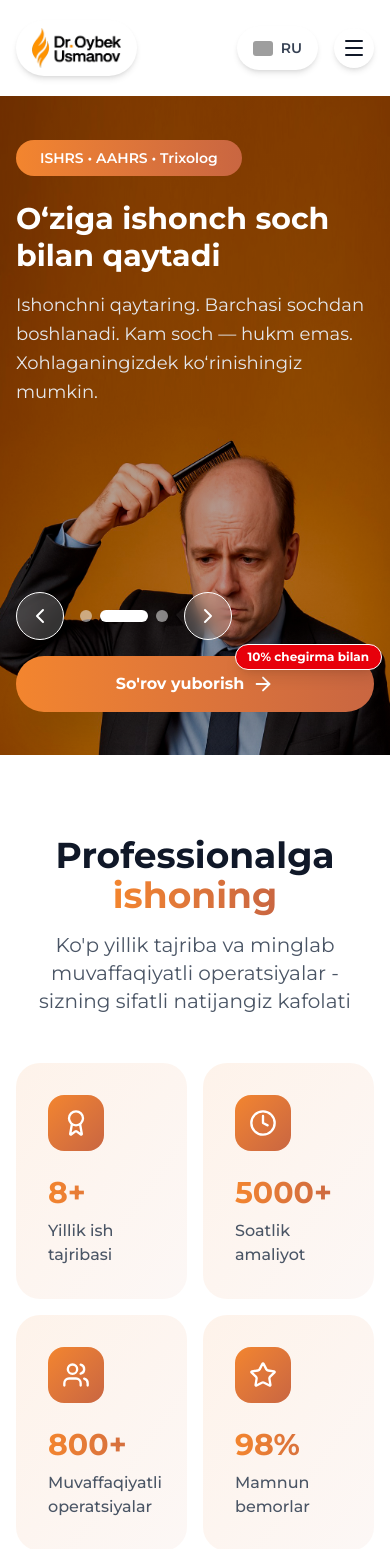
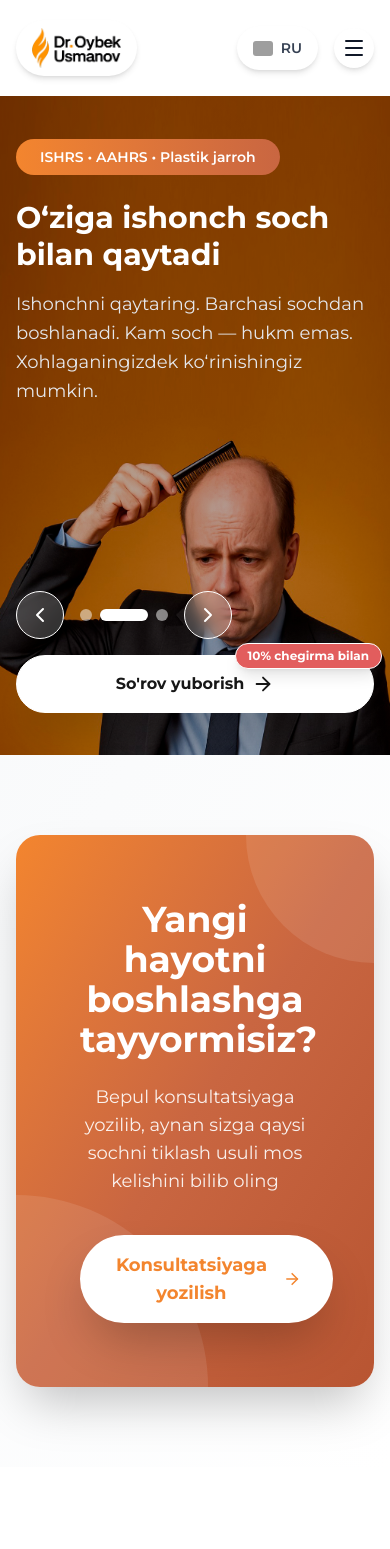
Before and after one commit to Lyuhon/DR_Oybek_Usmanov, a Next.js app: page /reviews in a window 390 px wide. Shown: the top 1549 px of the page. Built offline with nearby package versions, Linux system fonts and the light colour scheme; grey boxes are pictures that could not be loaded.

Commit message:
edited some reviews object

```diff
--- a/app/HairTransplantLandingNew.jsx
+++ b/app/HairTransplantLandingNew.jsx
@@ -300,12 +300,12 @@ export default function HairTransplantLanding({ translations, initialLang = 'uz'
 
                                 <a href="#contact"
                                     onClick={(e) => smoothScroll(e, 'contact')}
-                                    className="bg-gradient-to-r from-[#f3852e] to-[#c96641] hover:from-[#c96641] hover:to-[#f3852e] text-white px-8 md:px-10 py-4 md:py-5 rounded-full font-bold text-base md:text-lg transition-all transform hover:scale-105 shadow-2xl flex items-center justify-center space-x-2"
+                                    className="md:bg-gradient-to-r md:from-[#f3852e] md:to-[#c96641] md:hover:from-[#c96641] md:hover:to-[#f3852e] md:text-white bg-gradient-to-r from-[#fff] to-[#fff] px-8 md:px-10 py-4 md:py-5 rounded-full font-bold text-base md:text-lg transition-all transform hover:scale-105 shadow-2xl flex items-center justify-center space-x-2 border-1 border-white"
                                 >
                                     <span>{t.hero.cta}</span>
                                     <ArrowRight size={22} />
                                 </a>
-                                <div className="absolute -top-3 -right-2 bg-red-600 text-white text-xs md:text-sm font-bold px-3 py-1 rounded-full shadow-lg border-1 border-white">
+                                <div className="absolute -top-3 -right-2 bg-red-600- bg-[#e25d5d] text-white text-xs md:text-sm font-bold px-3 py-1 rounded-full shadow-lg border-1 border-white">
                                     {t.hero.sale}
                                 </div>
                             </div>
@@ -340,6 +340,23 @@ export default function HairTransplantLanding({ translations, initialLang = 'uz'
                     </div>
                 </div>
             </section >
+
+            <section className="py-20 bg-gradient-to-br from-gray-50 to-white">
+                <div className="max-w-7xl mx-auto px-4">
+                    <div className="bg-gradient-to-br from-[#f3852e] via-[#c96641] to-[#b85532] rounded-3xl p-16 text-center shadow-2xl relative overflow-hidden">
+                        <div className="absolute top-0 right-0 w-64 h-64 bg-white/10 rounded-full -mr-32 -mt-32"></div>
+                        <div className="absolute bottom-0 left-0 w-96 h-96 bg-white/10 rounded-full -ml-48 -mb-48"></div>
+                        <div className="relative z-10">
+                            <h2 className="text-4xl md:text-6xl font-bold text-white mb-6">{t.cta.title}</h2>
+                            <p className="text-lg md:text-xl text-white/90 mb-10 max-w-3xl mx-auto">{t.cta.subtitle}</p>
+                            <a href="#contact" onClick={(e) => smoothScroll(e, 'contact')} className="inline-flex items-center space-x-3 bg-white text-[#f3852e] px-8 md:px-12 py-4 md:py-5 rounded-full font-bold text-lg md:text-xl transition-all transform hover:scale-105 shadow-2xl hover:shadow-3xl">
+                                <span>{t.cta.button}</span>
+                                <ArrowRight size={26} />
+                            </a>
+                        </div>
+                    </div>
+                </div>
+            </section>
 
             {/* Stats Section */}
             < section className="py-20 bg-white" >
@@ -707,7 +724,7 @@ export default function HairTransplantLanding({ translations, initialLang = 'uz'
             <BeforeAfter t={t} />
 
             {/* CTA Section */}
-            <section className="py-20 bg-gradient-to-br from-gray-50 to-white">
+            {/* <section className="py-20 bg-gradient-to-br from-gray-50 to-white">
                 <div className="max-w-7xl mx-auto px-4">
                     <div className="bg-gradient-to-br from-[#f3852e] via-[#c96641] to-[#b85532] rounded-3xl p-16 text-center shadow-2xl relative overflow-hidden">
                         <div className="absolute top-0 right-0 w-64 h-64 bg-white/10 rounded-full -mr-32 -mt-32"></div>
@@ -722,7 +739,7 @@ export default function HairTransplantLanding({ translations, initialLang = 'uz'
                         </div>
                     </div>
                 </div>
-            </section>
+            </section> */}
 
             {/* Contact Section */}
             <section id="contact-" className="py-20 bg-white">
--- a/app/VideoReviews.jsx
+++ b/app/VideoReviews.jsx
@@ -38,9 +38,14 @@ const videoReviews = [
         video: '/video/UM-5.mp4',
         rating: 5,
     },
+    {
+        image: '/video/UM-6-min.jpg',
+        video: '/video/UM-6.mp4',
+        rating: 5,
+    },
 ];
 
-function VideoReviewCard({ review, t }) {
+function VideoReviewCard({ review, t, className = '' }) {
     const [isPlaying, setIsPlaying] = useState(false);
     const videoRef = useRef(null);
 
@@ -61,7 +66,9 @@ function VideoReviewCard({ review, t }) {
     };
 
     return (
-        <div className="bg-white rounded-3xl overflow-hidden shadow-xl hover:shadow-2xl transition-all duration-300 hover:-translate-y-2">
+        // <div className="bg-white rounded-3xl overflow-hidden shadow-xl hover:shadow-2xl transition-all duration-300 hover:-translate-y-2">
+        <div className={`bg-white rounded-3xl overflow-hidden shadow-xl hover:shadow-2xl transition-all duration-300 hover:-translate-y-2 ${className}`}>
+
             {/* Большое фото сверху */}
             <div className="relative h-[70vh] lg:h-[500px] bg-gray-100">
                 <Image
@@ -149,12 +156,24 @@ export default function VideoReviews({ t }) {
                     </p>
                 </div>
 
-                <div className="grid md:grid-cols-2 lg:grid-cols-3 gap-10">
+                {/* <div className="grid md:grid-cols-2 lg:grid-cols-3 gap-10">
                     {videoReviews.map((review, index) => (
                         <VideoReviewCard
                             key={index}
                             review={review}           // ← передаём объект с данными
                             t={t.videoReviews}        // ← переводы
+                        />
+                    ))}
+
+                </div> */}
+
+                <div className="grid md:grid-cols-2 lg:grid-cols-3 gap-10">
+                    {videoReviews.map((review, index) => (
+                        <VideoReviewCard
+                            key={index}
+                            review={review}
+                            t={t.videoReviews}
+                            className={index === 6 ? 'md:hidden' : ''}  // ← вот тут прячем 7-й
                         />
                     ))}
                 </div>
--- a/app/translations.json
+++ b/app/translations.json
@@ -26,7 +26,7 @@
             "languageCode": "RU"
         },
         "hero": {
-            "badge": "ISHRS • AAHRS • Trixolog",
+            "badge": "ISHRS • AAHRS • Plastik jarroh",
             "slides": [
                 {
                     "title": "Kepkani yechding — stressdan qutulding",
@@ -281,7 +281,7 @@
             "languageCode": "UZB"
         },
         "hero": {
-            "badge": "Член ISHRS • AAHRS • Союз трихологов",
+            "badge": "Член ISHRS • AAHRS • Пластический хирург",
             "slides": [
                 {
                     "title": "Снял кепку — избавился от стресса",
```
Also changed, not shown: public/video/UM-6-min.jpg (added), 1 other file (tests, documents, lock files or other folders).
